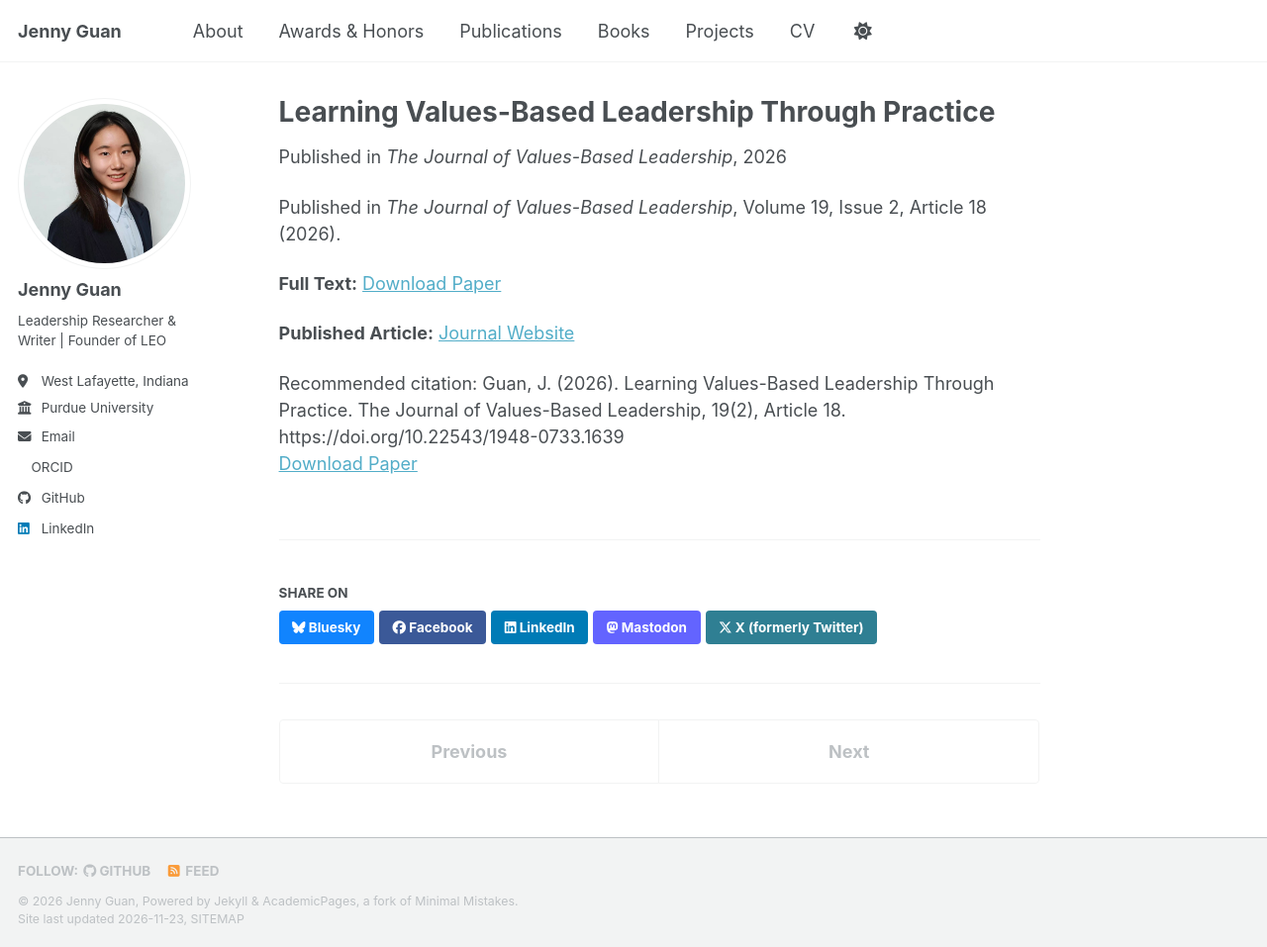
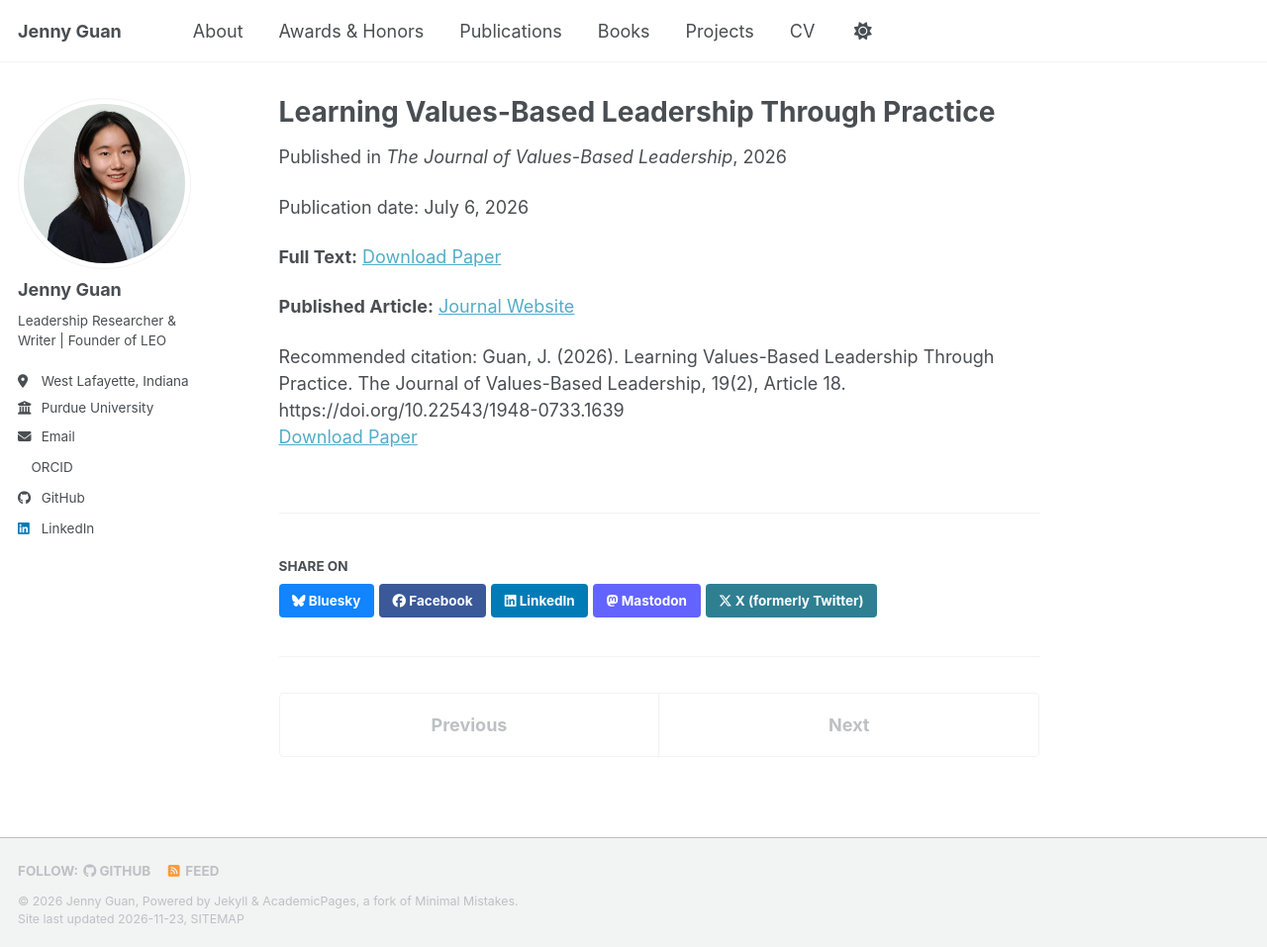
Before and after one commit to JennyGuan101/JennyGuan101.github.io, a Jekyll site: the page built from _publications/2026-values-based-leadership.md, in a window 1280 px wide and 957 px high. Shown: the whole window at 99% size. Built offline with Jekyll 4.4.1, drawn with Linux system fonts in a browser that asks for light colours; a script bundle is joined from its source files by our own code; a style sheet for code colours, icons or effects is not loaded.

Commit message:
Update 2026-values-based-leadership.md

```diff
--- a/_publications/2026-values-based-leadership.md
+++ b/_publications/2026-values-based-leadership.md
@@ -10,7 +10,7 @@ paperurl: "https://jennyguan101.github.io/files/Guan_2026_Learning_Values_Based_
 citation: "Guan, J. (2026). Learning Values-Based Leadership Through Practice. The Journal of Values-Based Leadership, 19(2), Article 18. https://doi.org/10.22543/1948-0733.1639"
 ---
 
-Published in *The Journal of Values-Based Leadership*, Volume 19, Issue 2, Article 18 (2026).
+Publication date: July 6, 2026
 
 **Full Text:** [Download Paper](https://jennyguan101.github.io/files/Guan_2026_Learning_Values_Based_Leadership.pdf)
 
```
